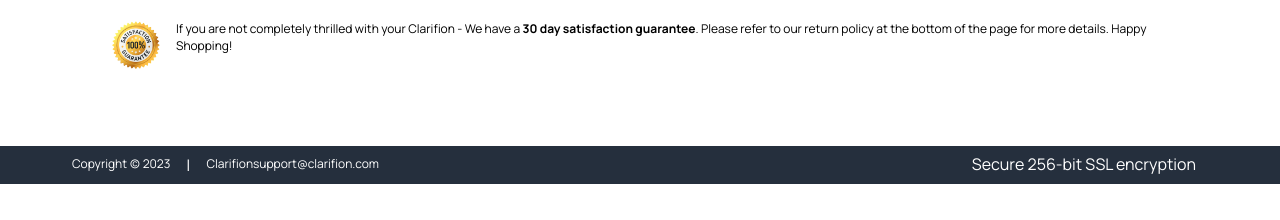
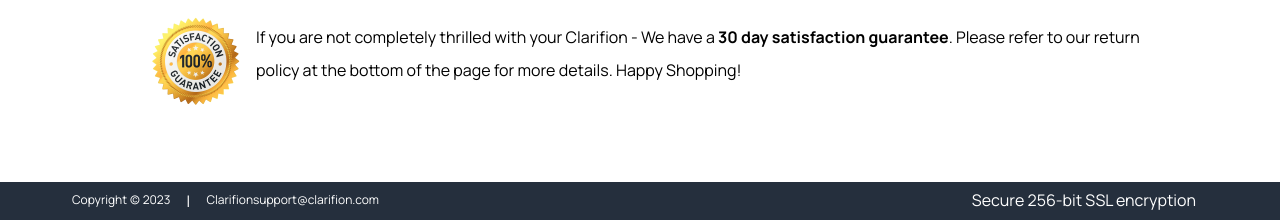
Before and after one commit to DenitoJCarvalho/clarifion-upsell, a plain HTML site: page index.html in a window 1280 px wide. Shown: the part 1284-1504 px from the top of the page. Before the commit the page ends 1468 px from the top, so only its background shows below. Drawn offline with Linux system fonts and the light colour scheme; some icons are missing.

Commit message:
style: adicionado regras de responsividade

```diff
--- a/src/public/guarantee.css
+++ b/src/public/guarantee.css
@@ -1,5 +1,6 @@
 .frame_1484578044 {
   margin-top: 1.5rem;
+  order: 7;
 }
 
 .frame_1484578044 picture img {
@@ -11,7 +12,6 @@
 .frame_1484578044 div p {
   font-weight: 400;
   font-size: 0.75rem;
-  line-height: 1.05rem;
   text-align: initial;
 }
 
@@ -22,6 +22,20 @@
 
 @media screen and (width >=64rem) {
   .frame_1484578044 {
-    order: 7;
+    margin-left: 2.5rem;
+  }
+
+  .frame_1484578044 picture img {
+    width: 5.5rem;
+    height: 5.5rem;
+    margin-top: -0.25rem;
+  }
+
+  .frame_1484578044 div p {
+    font-size: 1rem;
+  }
+
+  .frame_1484578044 div p strong {
+    font-size: 1rem;
   }
 }
```
